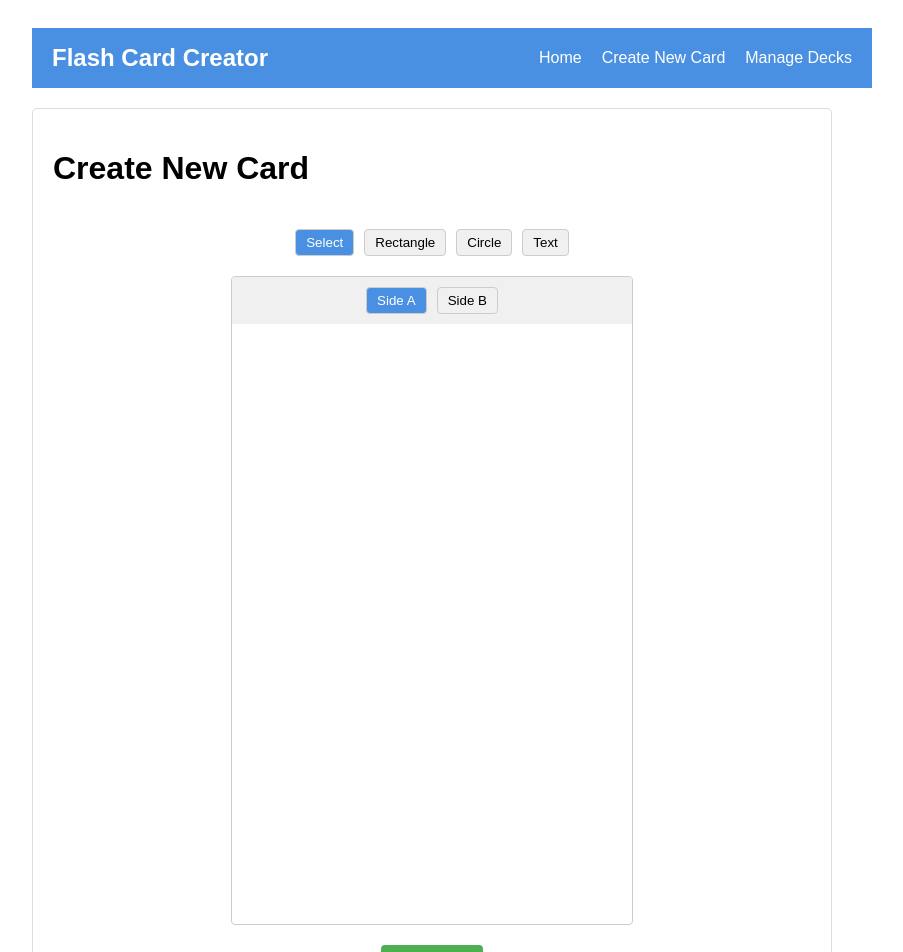
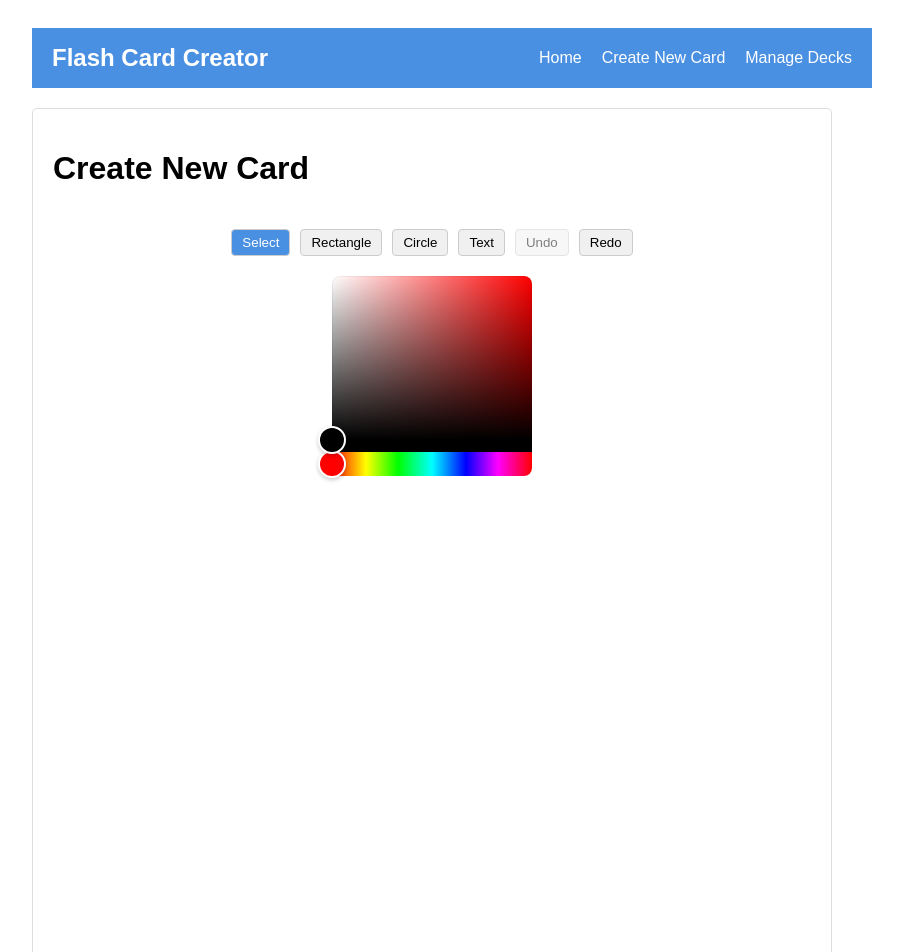
Before and after one commit to playztag/flashcards_001, a React (Create React App) app: page /editor in a window 1280 px wide. Shown: the top 952 px of the page, without its empty margins (208-1111 px from the left). Built offline with nearby package versions, Linux system fonts and the light colour scheme.

Commit message:
updated canvas

```diff
--- a/package.json
+++ b/package.json
@@ -11,6 +11,7 @@
     "@types/react-dom": "^18.2.7",
     "konva": "^9.2.0",
     "react": "^18.2.0",
+    "react-colorful": "^5.6.1",
     "react-dom": "^18.2.0",
     "react-konva": "^18.2.10",
     "react-router-dom": "^6.14.2",
--- a/src/components/cards/CardEditor.tsx
+++ b/src/components/cards/CardEditor.tsx
@@ -1,7 +1,9 @@
-import React, { useState } from 'react';
-import { Stage, Layer, Rect, Circle, Text } from 'react-konva';
-import { Card, CardElement } from '../../types/Card';
+import React, { useState, useRef, useEffect } from 'react';
+import { Stage, Layer, Rect, Circle, Text, Transformer } from 'react-konva';
+import Konva from 'konva';
+import { HexColorPicker } from 'react-colorful';
 import styled from '@emotion/styled';
+import { CardElement, Card } from '../../types/Card';
 
 interface CardEditorProps {
   card?: Card;
@@ -9,126 +11,181 @@ interface CardEditorProps {
 }
 
 const CardEditor: React.FC<CardEditorProps> = ({ card, onSave }) => {
-  const [sideAElements, setSideAElements] = useState<CardElement[]>(card?.sideA.elements || []);
-  const [sideBElements, setSideBElements] = useState<CardElement[]>(card?.sideB.elements || []);
-  const [activeSide, setActiveSide] = useState<'A' | 'B'>('A');
-  const [selectedTool, setSelectedTool] = useState<'select' | 'rectangle' | 'circle' | 'text'>('select');
+  const [elements, setElements] = useState<CardElement[]>(card?.sideA.elements || []);
+  const [selectedId, selectShape] = useState<string | null>(null);
+  const [tool, setTool] = useState<'select' | 'rectangle' | 'circle' | 'text'>('select');
+  const [color, setColor] = useState("#000000");
+  const [history, setHistory] = useState<CardElement[][]>([]);
+  const [historyStep, setHistoryStep] = useState(0);
+  const stageRef = useRef<Konva.Stage>(null);
+  const layerRef = useRef<Konva.Layer>(null);
+  const transformerRef = useRef<Konva.Transformer>(null);
 
-  const handleAddShape = (type: 'rectangle' | 'circle') => {
+  useEffect(() => {
+    if (selectedId) {
+      const stage = stageRef.current;
+      const layer = layerRef.current;
+      const transformer = transformerRef.current;
+
+      if (stage && layer && transformer) {
+        const selectedNode = stage.findOne('#' + selectedId);
+        if (selectedNode) {
+          transformer.nodes([selectedNode]);
+          layer.add(transformer);
+          layer.batchDraw();
+        }
+      }
+    }
+  }, [selectedId]);
+
+  const addElement = (type: 'rectangle' | 'circle' | 'text') => {
     const newElement: CardElement = {
       id: Date.now().toString(),
       type,
-      content: '',
-      style: { backgroundColor: '#ffffff', borderColor: '#000000', borderWidth: 2 },
+      content: type === 'text' ? 'New Text' : '',
+      style: { backgroundColor: color, borderColor: color, borderWidth: 2, fontColor: color },
       position: { x: 50, y: 50, width: 100, height: 100 },
     };
+    const newElements = [...elements, newElement];
+    setElements(newElements);
+    addToHistory(newElements);
+  };
 
-    if (activeSide === 'A') {
-      setSideAElements([...sideAElements, newElement]);
-    } else {
-      setSideBElements([...sideBElements, newElement]);
+  const updateElement = (id: string, newProps: Partial<CardElement>) => {
+    const newElements = elements.map(el =>
+      el.id === id ? { ...el, ...newProps } : el
+    );
+    setElements(newElements);
+    addToHistory(newElements);
+  };
+
+  const handleStageClick = (e: Konva.KonvaEventObject<MouseEvent>) => {
+    const clickedOnEmpty = e.target === e.target.getStage();
+    if (clickedOnEmpty) {
+      selectShape(null);
+      if (tool !== 'select') {
+        addElement(tool);
+        setTool('select');
+      }
     }
   };
 
-  const handleAddText = () => {
-    const newElement: CardElement = {
-      id: Date.now().toString(),
-      type: 'text',
-      content: 'New Text',
-      style: { fontFamily: 'Arial', fontSize: 16, fontColor: '#000000' },
-      position: { x: 50, y: 50, width: 100, height: 20 },
+  const addToHistory = (newElements: CardElement[]) => {
+    const newHistory = history.slice(0, historyStep + 1);
+    newHistory.push(newElements);
+    setHistory(newHistory);
+    setHistoryStep(newHistory.length - 1);
+  };
+
+  const undo = () => {
+    if (historyStep > 0) {
+      setHistoryStep(historyStep - 1);
+      setElements(history[historyStep - 1]);
+    }
+  };
+
+  const redo = () => {
+    if (historyStep < history.length - 1) {
+      setHistoryStep(historyStep + 1);
+      setElements(history[historyStep + 1]);
+    }
+  };
+
+  const renderShape = (element: CardElement) => {
+    const shapeProps = {
+      id: element.id,
+      x: element.position.x,
+      y: element.position.y,
+      width: element.position.width,
+      height: element.position.height,
+      fill: element.style.backgroundColor,
+      stroke: element.style.borderColor,
+      strokeWidth: element.style.borderWidth,
+      draggable: true,
+      onClick: () => selectShape(element.id),
+      onDragEnd: (e: Konva.KonvaEventObject<DragEvent>) => {
+        updateElement(element.id, {
+          position: {
+            ...element.position,
+            x: e.target.x(),
+            y: e.target.y(),
+          },
+        });
+      },
+      onTransformEnd: (e: Konva.KonvaEventObject<Event>) => {
+        const node = e.target;
+        updateElement(element.id, {
+          position: {
+            ...element.position,
+            x: node.x(),
+            y: node.y(),
+            width: node.width() * node.scaleX(),
+            height: node.height() * node.scaleY(),
+          },
+        });
+      },
     };
 
-    if (activeSide === 'A') {
-      setSideAElements([...sideAElements, newElement]);
-    } else {
-      setSideBElements([...sideBElements, newElement]);
+    switch (element.type) {
+      case 'rectangle':
+        return <Rect key={element.id} {...shapeProps} />;
+      case 'circle':
+        return <Circle key={element.id} {...shapeProps} radius={element.position.width / 2} />;
+      case 'text':
+        return (
+          <Text
+            key={element.id}
+            {...shapeProps}
+            text={element.content}
+            fontSize={element.style.fontSize || 16}
+            fill={element.style.fontColor}
+          />
+        );
+      default:
+        return null;
     }
   };
 
   const handleSave = () => {
-    const updatedCard: Card = {
-      id: card?.id || Date.now().toString(),
-      deckId: card?.deckId || '',
-      sideA: { elements: sideAElements },
-      sideB: { elements: sideBElements },
-    };
-    onSave(updatedCard);
-  };
-
-  const handleToolSelect = (tool: 'select' | 'rectangle' | 'circle' | 'text') => {
-    setSelectedTool(tool);
-    if (tool === 'rectangle' || tool === 'circle') {
-      handleAddShape(tool);
-    } else if (tool === 'text') {
-      handleAddText();
-    }
-  };
-
-  const renderShape = (element: CardElement) => {
-    switch (element.type) {
-      case 'rectangle':
-        return (
-          <Rect
-            key={element.id}
-            x={element.position.x}
-            y={element.position.y}
-            width={element.position.width}
-            height={element.position.height}
-            fill={element.style.backgroundColor}
-            stroke={element.style.borderColor}
-            strokeWidth={element.style.borderWidth}
-          />
-        );
-      case 'circle':
-        return (
-          <Circle
-            key={element.id}
-            x={element.position.x + element.position.width / 2}
-            y={element.position.y + element.position.height / 2}
-            radius={Math.min(element.position.width, element.position.height) / 2}
-            fill={element.style.backgroundColor}
-            stroke={element.style.borderColor}
-            strokeWidth={element.style.borderWidth}
-          />
-        );
-      case 'text':
-        return (
-          <Text
-            key={element.id}
-            x={element.position.x}
-            y={element.position.y}
-            text={element.content}
-            fontSize={element.style.fontSize}
-            fontFamily={element.style.fontFamily}
-            fill={element.style.fontColor}
-          />
-        );
+    if (card) {
+      onSave({
+        ...card,
+        sideA: { elements }
+      });
+    } else {
+      onSave({
+        id: Date.now().toString(),
+        deckId: '',
+        sideA: { elements },
+        sideB: { elements: [] }
+      });
     }
   };
 
   return (
     <EditorContainer>
       <Toolbar>
-        <ToolButton onClick={() => handleToolSelect('select')} active={selectedTool === 'select'}>Select</ToolButton>
-        <ToolButton onClick={() => handleToolSelect('rectangle')} active={selectedTool === 'rectangle'}>Rectangle</ToolButton>
-        <ToolButton onClick={() => handleToolSelect('circle')} active={selectedTool === 'circle'}>Circle</ToolButton>
-        <ToolButton onClick={() => handleToolSelect('text')} active={selectedTool === 'text'}>Text</ToolButton>
+        <ToolButton onClick={() => setTool('select')} active={tool === 'select'}>Select</ToolButton>
+        <ToolButton onClick={() => setTool('rectangle')} active={tool === 'rectangle'}>Rectangle</ToolButton>
+        <ToolButton onClick={() => setTool('circle')} active={tool === 'circle'}>Circle</ToolButton>
+        <ToolButton onClick={() => setTool('text')} active={tool === 'text'}>Text</ToolButton>
+        <ToolButton onClick={undo} disabled={historyStep === 0}>Undo</ToolButton>
+        <ToolButton onClick={redo} disabled={historyStep === history.length - 1}>Redo</ToolButton>
       </Toolbar>
-      <CanvasContainer>
-        <SideSelector>
-          <SideButton onClick={() => setActiveSide('A')} active={activeSide === 'A'}>Side A</SideButton>
-          <SideButton onClick={() => setActiveSide('B')} active={activeSide === 'B'}>Side B</SideButton>
-        </SideSelector>
-        <Stage width={400} height={600}>
-          <Layer>
-            {activeSide === 'A'
-              ? sideAElements.map(renderShape)
-              : sideBElements.map(renderShape)
-            }
-          </Layer>
-        </Stage>
-      </CanvasContainer>
+      <ColorPickerContainer>
+        <HexColorPicker color={color} onChange={setColor} />
+      </ColorPickerContainer>
+      <Stage
+        width={400}
+        height={600}
+        ref={stageRef}
+        onClick={handleStageClick}
+      >
+        <Layer ref={layerRef}>
+          {elements.map(renderShape)}
+          <Transformer ref={transformerRef} />
+        </Layer>
+      </Stage>
       <SaveButton onClick={handleSave}>Save Card</SaveButton>
     </EditorContainer>
   );
@@ -147,7 +204,7 @@ const Toolbar = styled.div`
   margin-bottom: 20px;
 `;
 
-const ToolButton = styled.button<{ active: boolean }>`
+const ToolButton = styled.button<{ active?: boolean }>`
   margin: 0 5px;
   padding: 5px 10px;
   background-color: ${props => props.active ? '#4a90e2' : '#f0f0f0'};
@@ -159,33 +216,15 @@ const ToolButton = styled.button<{ active: boolean }>`
   &:hover {
     background-color: ${props => props.active ? '#3a7bd5' : '#e0e0e0'};
   }
+
+  &:disabled {
+    opacity: 0.5;
+    cursor: not-allowed;
+  }
 `;
 
-const CanvasContainer = styled.div`
-  border: 1px solid #ccc;
-  border-radius: 4px;
-  overflow: hidden;
-`;
-
-const SideSelector = styled.div`
-  display: flex;
-  justify-content: center;
-  background-color: #f0f0f0;
-  padding: 10px;
-`;
-
-const SideButton = styled.button<{ active: boolean }>`
-  margin: 0 5px;
-  padding: 5px 10px;
-  background-color: ${props => props.active ? '#4a90e2' : '#f0f0f0'};
-  color: ${props => props.active ? '#ffffff' : '#000000'};
-  border: 1px solid #ccc;
-  border-radius: 4px;
-  cursor: pointer;
-
-  &:hover {
-    background-color: ${props => props.active ? '#3a7bd5' : '#e0e0e0'};
-  }
+const ColorPickerContainer = styled.div`
+  margin-bottom: 20px;
 `;
 
 const SaveButton = styled.button`
```
Also changed, not shown: snapshots/full_project_snapshot.txt, 1 other file (tests, documents, lock files or other folders).
